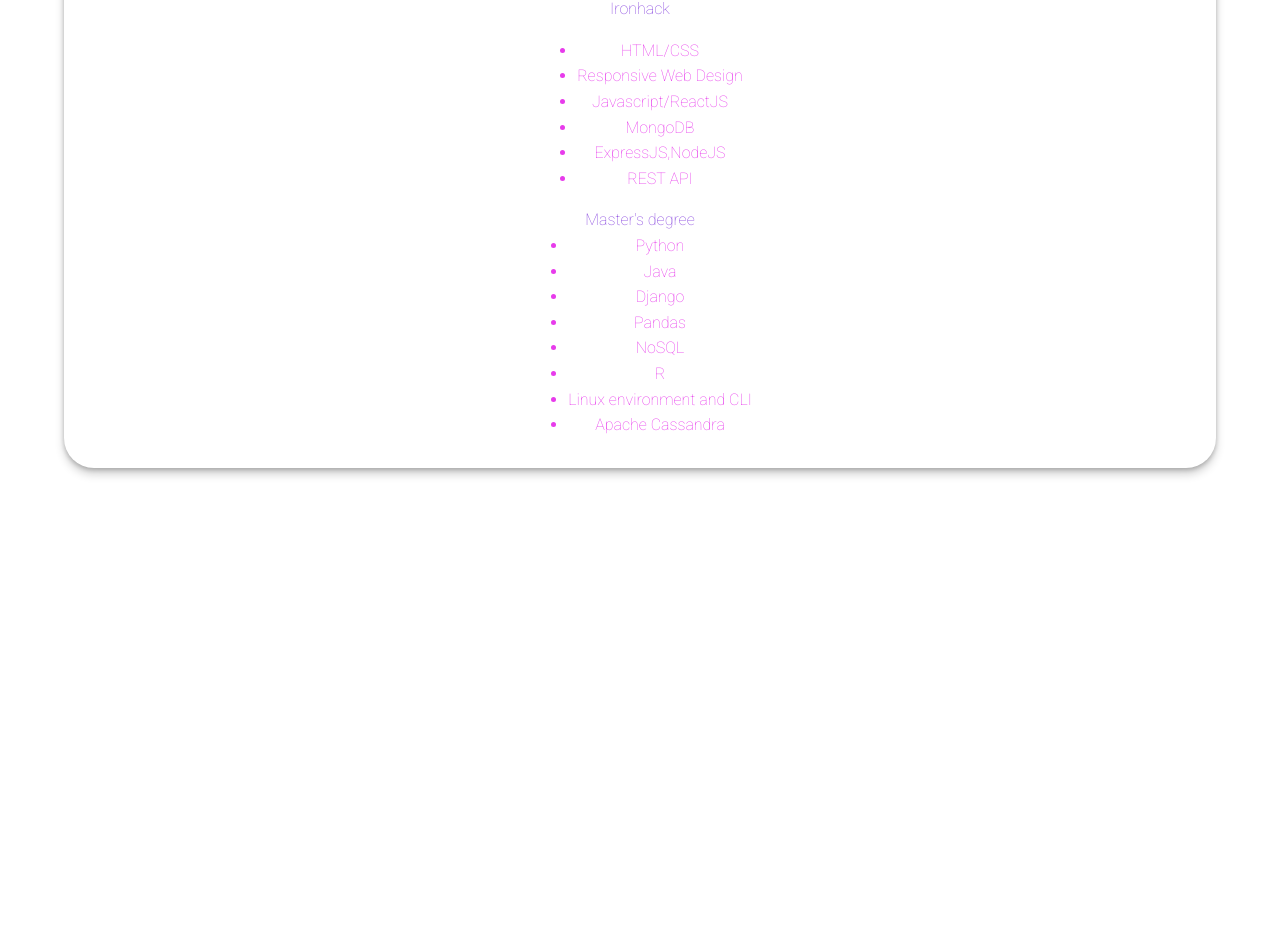
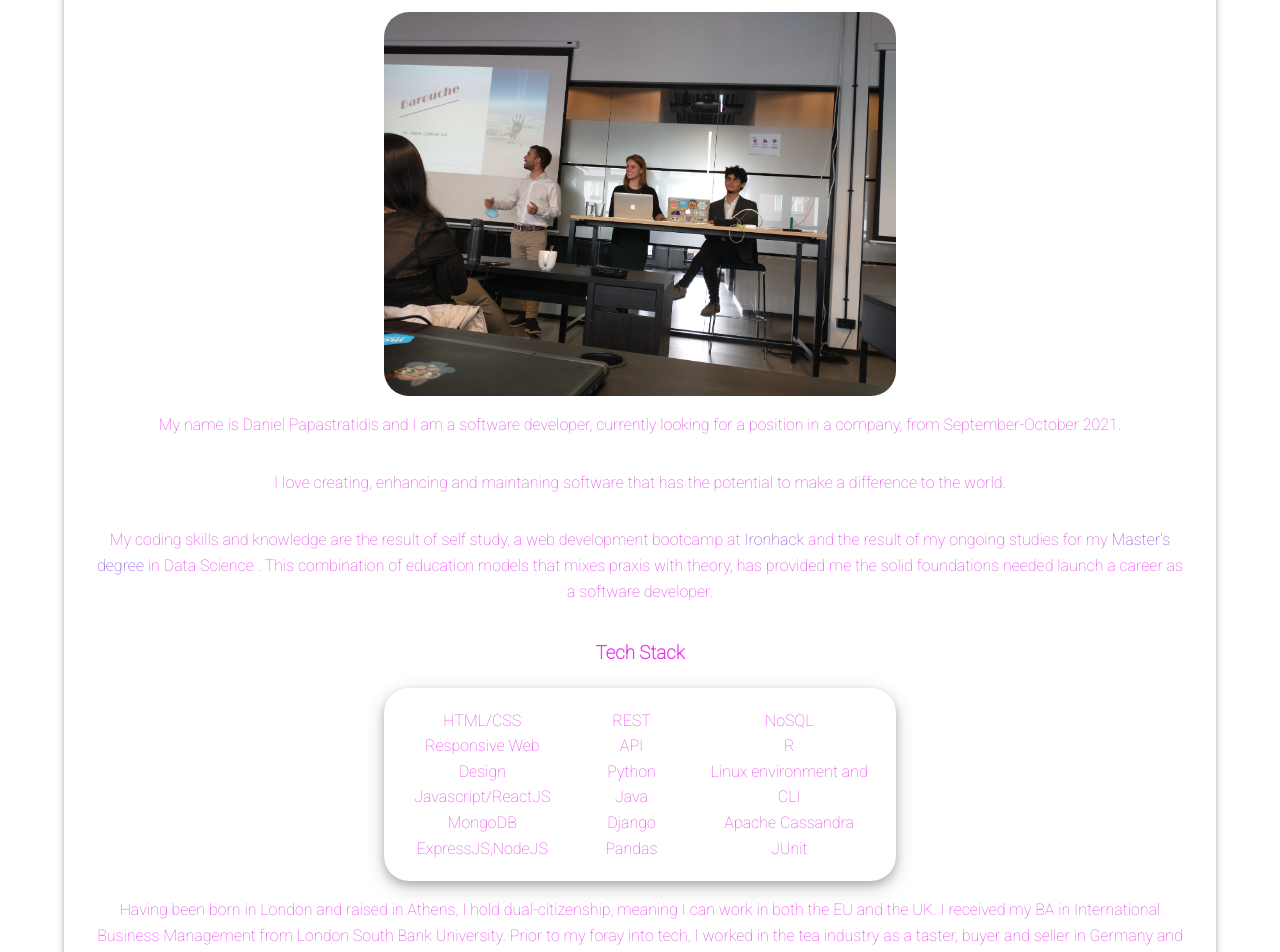
Before and after one commit to idanpap/website, a React (Create React App) app: page /about in a window 1280 px wide. Shown: the part 161-1113 px from the top of the page. Before the commit the page ends 800 px from the top, so only its background shows below. Built offline with nearby package versions, Linux system fonts and the light colour scheme.

Commit message:
edited about section

```diff
--- a/src/App.css
+++ b/src/App.css
@@ -71,7 +71,11 @@
   overscroll-behavior: none;
   overflow: hidden;
   /* margin: 20px; */
-  display: block;
+  /* display: block; */
+  display: flex;
+  flex-direction: column;
+  justify-content: center;
+  align-items: center;
   margin-left: 5vw;
   margin-right: 5vw;
   margin-bottom: 3vh;
@@ -87,12 +91,17 @@
   overscroll-behavior: none;
   overflow: hidden;
   /* margin: 20px; */
-  display: block;
+  display: flex;
+  flex-direction: column;
+  align-items: center;
+  justify-content: center;
   margin-left: 5vw;
   margin-right: 5vw;
   margin-bottom: 3vh;
 }
-
+#job-title {
+  margin-bottom: -10px;
+}
 a {
   color: #8643de;
   text-decoration: none;
@@ -103,6 +112,12 @@
   margin: 0 auto;
 }
 
+.about {
+  display: flex;
+  flex-direction: column;
+  justify-content: center;
+  align-items: center;
+}
 .cv-img {
   border-radius: 25px;
   max-width: 50%;
@@ -115,17 +130,32 @@
   background-color: white;
   box-shadow: 0 4px 8px 0 rgba(0, 0, 0, 0.2), 0 6px 20px 0 rgba(0, 0, 0, 0.19);
 }
-/* @media only screen and (min-width: 553px) {
-  .cv-container {
-    width: 120vw;
-    display: flex;
-    justify-content: center;
-    align-items: center;
+section {
+  display: flex;
+  flex-direction: row;
+  justify-content: center;
+  align-items: center;
+  box-shadow: 0 4px 8px 0 rgba(0, 0, 0, 0.2), 0 6px 20px 0 rgba(0, 0, 0, 0.19);
+  border-radius: 25px;
+  width: 40vw;
+}
+@media only screen and (max-width: 880px) {
+  section {
+    box-shadow: none;
   }
-  .cv-img {
-    width: 768px;
-  }
-} */
+}
+
+#stack-grouping {
+  display: flex;
+  flex-direction: column;
+  margin: 20px;
+}
+#daniel-presenting {
+  width: 40vw;
+  height: auto;
+  border-radius: 25px;
+}
+
 /* button starts here */
 
 .btn {
@@ -267,8 +297,3 @@
 .bm-overlay {
   background: rgba(0, 0, 0, 0.3);
 }
-
-ul.stack {
-  list-style-type: none;
-  text-decoration: none;
-}
--- a/src/components/About.js
+++ b/src/components/About.js
@@ -4,37 +4,84 @@
   render() {
     return (
       <div className="about page-default">
-        <h2>About me</h2>
-        <a href="http://ironhack.com" target="_blank" rel="noopener noreferrer">
+        <h1>About me</h1>
+        <img
+          id="daniel-presenting"
+          src="../images/daniel-presenting.jpeg"
+          alt="Daniel presenting"
+        ></img>
+        <p>
+          My name is Daniel Papastratidis and I am a software developer,
+          currently looking for a position in a company, from September-October
+          2021.
+        </p>
+        <p>
+          I love creating, enhancing and maintaning software that has the
+          potential to make a difference to the world.
+        </p>
+        <p>
+          My coding skills and knowledge are the result of self study, a web
+          development bootcamp at{" "}
+          <a
+            href="http://ironhack.com"
+            target="_blank"
+            rel="noopener noreferrer"
+          >
             Ironhack
           </a>{" "}
-        <p>
-          <ul classList="stack">
-            <li classList="stack-link">HTML/CSS</li>
-            <li classList="stack-link">Responsive Web Design</li>
-            <li classList="stack-link">Javascript/ReactJS</li>
-            <li classList="stack-link">MongoDB</li>
-            <li classList="stack-link">ExpressJS,NodeJS</li>
-            <li classList="stack-link">REST API</li>
-          </ul>{" "}
-        </p>
+          and the result of my ongoing studies for my{" "}
           <a
             href="http://www.bbk.ac.uk/study/2021/postgraduate/programmes/TMSDATSC_C/"
             target="_blank"
             rel="noopener noreferrer"
           >
             Master's degree
-        </a>
-        <ul classList="stack">
-          <li classList="stack-link">Python</li>
-          <li classList="stack-link">Java</li>
-          <li classList="stack-link">Django</li>
-          <li classList="stack-link">Pandas</li>
-          <li classList="stack-link">NoSQL</li>
-          <li classList="stack-link">R</li>
-          <li classList="stack-link">Linux environment and CLI</li>
-          <li classList="stack-link">Apache Cassandra</li>
-        </ul>
+          </a>{" "}
+          in Data Science . This combination of education models that mixes
+          praxis with theory, has provided me the solid foundations needed
+          launch a career as a software developer.
+        </p>
+        <h3>Tech Stack</h3>
+        <section classList="stack">
+          <div classList="stack-grouping" id="stack-grouping">
+            <span classList="stack-link">HTML/CSS</span>
+            <span classList="stack-link">Responsive Web Design</span>
+            <span classList="stack-link">Javascript/ReactJS</span>
+            <span classList="stack-link">MongoDB</span>
+            <span classList="stack-link">ExpressJS,NodeJS</span>
+          </div>
+          <div classList="stack-grouping" id="stack-grouping">
+            <span classList="stack-link">REST API</span>
+            <span classList="stack-link">Python</span>
+            <span classList="stack-link">Java</span>
+            <span classList="stack-link">Django</span>
+            <span classList="stack-link">Pandas</span>
+          </div>
+          <div classList="stack-grouping" id="stack-grouping">
+            <span classList="stack-link">NoSQL</span>
+            <span classList="stack-link">R</span>
+            <span classList="stack-link">Linux environment and CLI</span>
+            <span classList="stack-link">Apache Cassandra</span>
+            <span classList="stack-link">JUnit</span>
+          </div>
+        </section>
+        <p>
+          Having been born in London and raised in Athens, I hold
+          dual-citizenship, meaning I can work in both the EU and the UK. I
+          received my BA in International Business Management from London South
+          Bank University. Prior to my foray into tech, I worked in the tea
+          industry as a taster, buyer and seller in Germany and the UK.
+        </p>
+        <p>
+          In my free time, I like to read books and solve challenges platforms
+          like CodeWars and Hackerrank. I enjoy staying fit, so I start most of
+          my days with some yoga or HIIT exercises and I enjoy playing five a
+          side football. Prior to the pandemic, I travelled abroad once every
+          two months, as I love discovering new places and exploring different
+          cultures. I speak fluent English and Greek and my German is at C1
+          level. I am currently based in London, but I am flexible in terms of
+          relocating for the right job.
+        </p>
       </div>
     );
   }
--- a/src/components/Home.js
+++ b/src/components/Home.js
@@ -14,8 +14,8 @@
           src="../images/IH-AUG2020_Daniel_Papas(1).jpg"
           alt="My face"
         ></img>
-        <h1>Daniel Papastratidis</h1>
-        <h2>Software Developer</h2>
+        <h1 id="job-title">Daniel Papastratidis</h1>
+        <h2 id="job-title">Software Developer</h2>
         <p>
           Full stack developer. Adaptable, curious, energetic and a fast
           learner, I am equally happy self-motivating and working in a team.
```
Also changed, not shown: 2 other files (tests, documents, lock files or other folders). Lines whose indentation alone changed are shown as unchanged.
